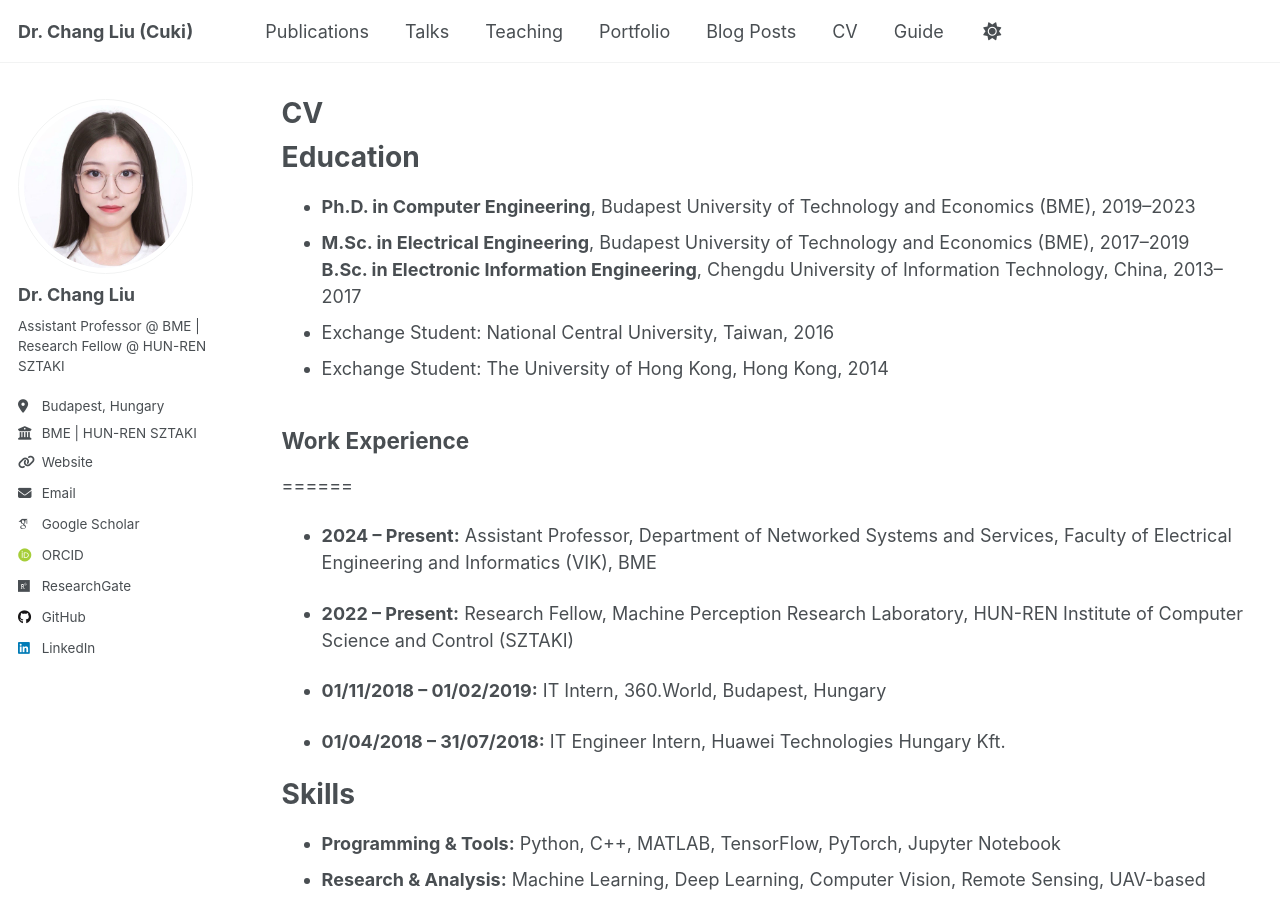
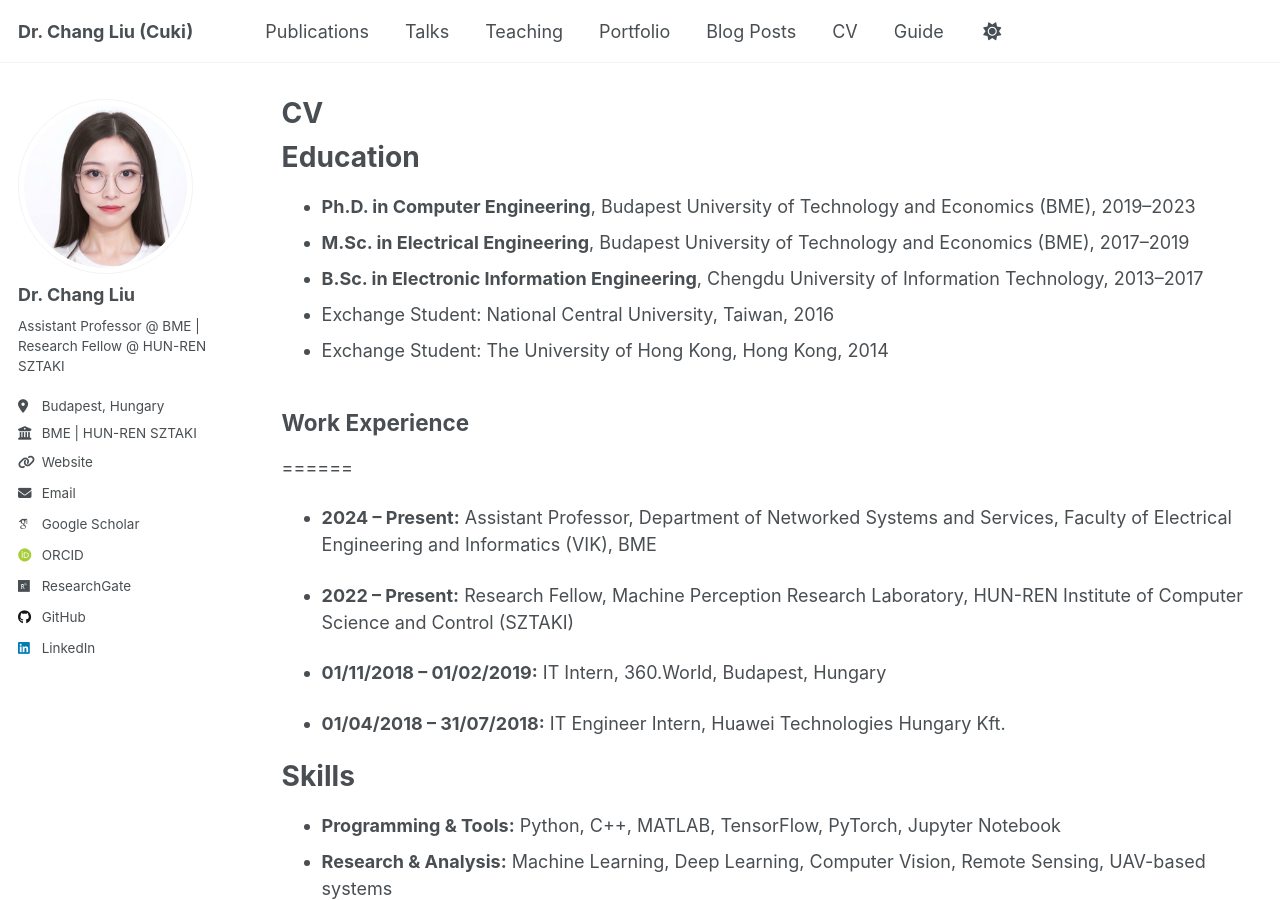
Before and after one commit to ChangLiu-bp/changliu-bp.github.io, a Jekyll site: the page built from _pages/cv.md, in a window 1280 px wide and 900 px high. Built offline with Jekyll 4.4.1, drawn with Linux system fonts in a browser that asks for light colours; some web fonts are replaced; a script that is not in the unit is left out.

Commit message:
Update cv.md

```diff
--- a/_pages/cv.md
+++ b/_pages/cv.md
@@ -13,7 +13,7 @@ Education
 ======
 * **Ph.D. in Computer Engineering**, Budapest University of Technology and Economics (BME), 2019–2023
 * **M.Sc. in Electrical Engineering**, Budapest University of Technology and Economics (BME), 2017–2019
-**B.Sc. in Electronic Information Engineering**, Chengdu University of Information Technology, China, 2013–2017
+* **B.Sc. in Electronic Information Engineering**, Chengdu University of Information Technology, 2013–2017
 - Exchange Student: National Central University, Taiwan, 2016
 - Exchange Student: The University of Hong Kong, Hong Kong, 2014
 
```
